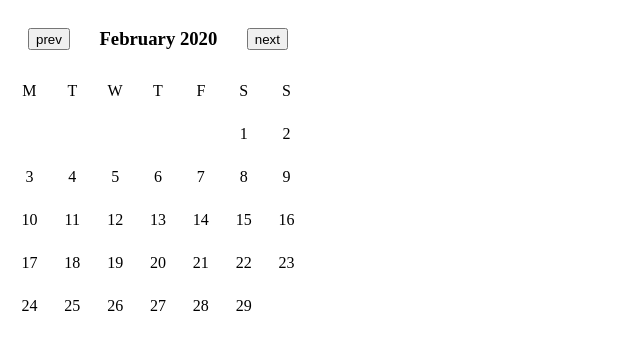
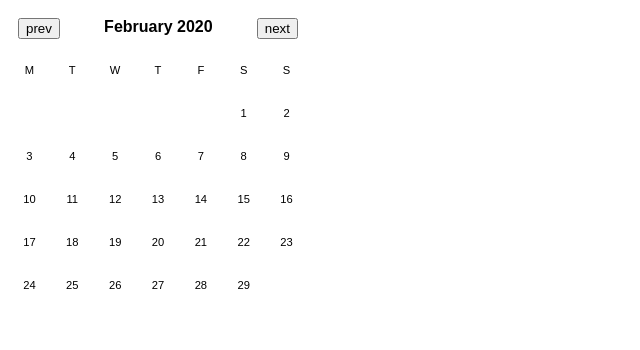
Before and after one commit to akeamwoods/DatePicker, a React (Create React App) app: page / in a window 1280 px wide. Shown: the top 350 px of the page, without its empty margins (0-640 px from the left). Built offline with nearby package versions, Linux system fonts and the light colour scheme; what typesafe-actions would draw is missing.

Commit message:
styling changes

```diff
--- a/src/components/DatePicker/Controls/index.tsx
+++ b/src/components/DatePicker/Controls/index.tsx
@@ -10,7 +10,7 @@ export const Controls: React.FC<{
   return (
     <Wrapper>
       <button onClick={prevClicked}>prev</button>
-      <h3>{format(date, "MMMM yyyy")}</h3>
+      <h4>{format(date, "MMMM yyyy")}</h4>
       <button onClick={nextClicked}>next</button>
     </Wrapper>
   );
--- a/src/components/DatePicker/Controls/style.tsx
+++ b/src/components/DatePicker/Controls/style.tsx
@@ -3,9 +3,9 @@ import styled from "styled-components";
 export const Wrapper = styled.div`
   display: flex;
   justify-content: space-between;
-  padding: 20px;
+  padding: 10px;
 
-  h3 {
+  h4 {
     margin: 0;
     padding: 0 20px;
   }
--- a/src/components/DatePicker/Date/style.tsx
+++ b/src/components/DatePicker/Date/style.tsx
@@ -7,6 +7,6 @@ export const Wrapper = styled.div`
   align-items: center;
   cursor: pointer;
   :hover {
-    background: rgba(0, 0, 0, 0.5);
+    background: rgba(0, 0, 0, 0.2);
   }
 `;
--- a/src/components/DatePicker/style.tsx
+++ b/src/components/DatePicker/style.tsx
@@ -5,6 +5,7 @@ export const Wrapper = styled.div`
   flex-direction: column;
   flex: 1 1 auto;
   width: 300px;
+  font-family: Arial, Helvetica, sans-serif;
 `;
 export const DayWrapper = styled.div`
   height: 300px;
@@ -13,4 +14,5 @@ export const DayWrapper = styled.div`
   grid-template-rows: repeat(7, 1fr);
   grid-column-gap: 0px;
   grid-row-gap: 0px;
+  font-size: 0.7em;
 `;
```
